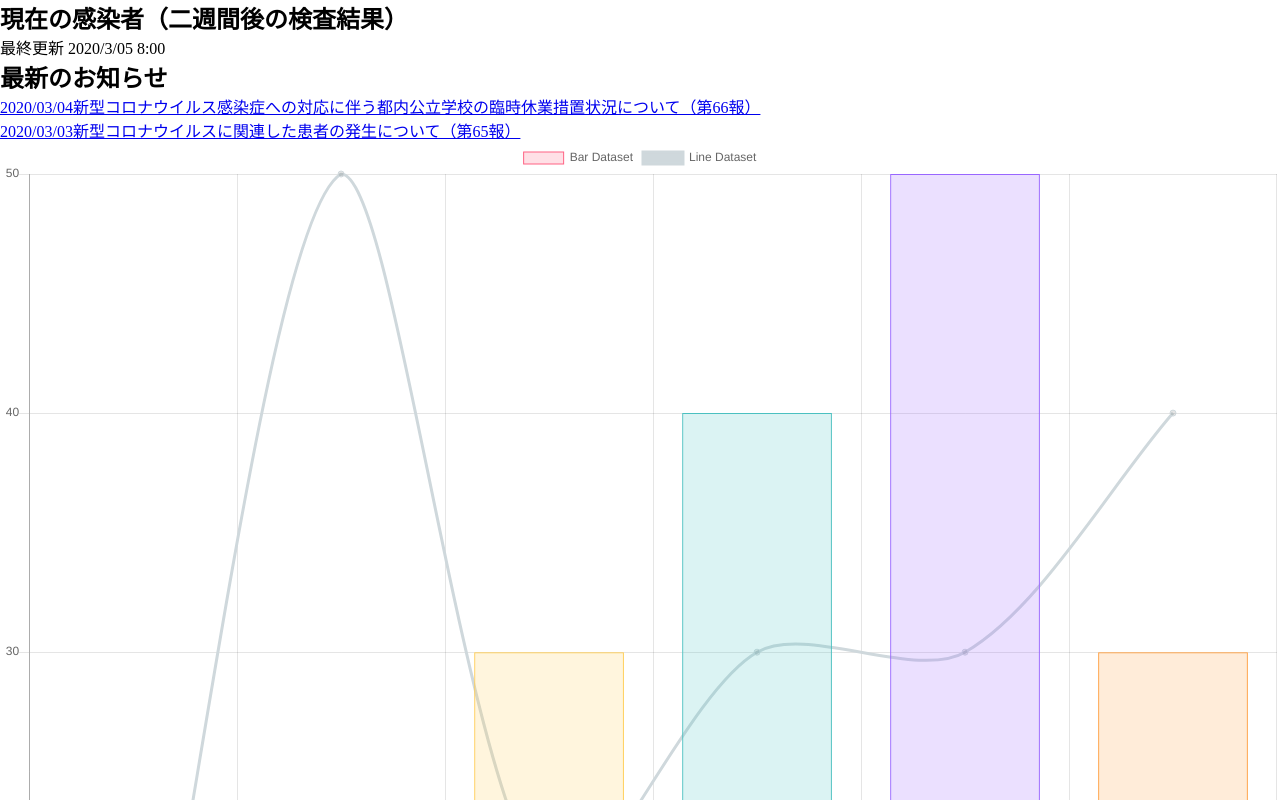
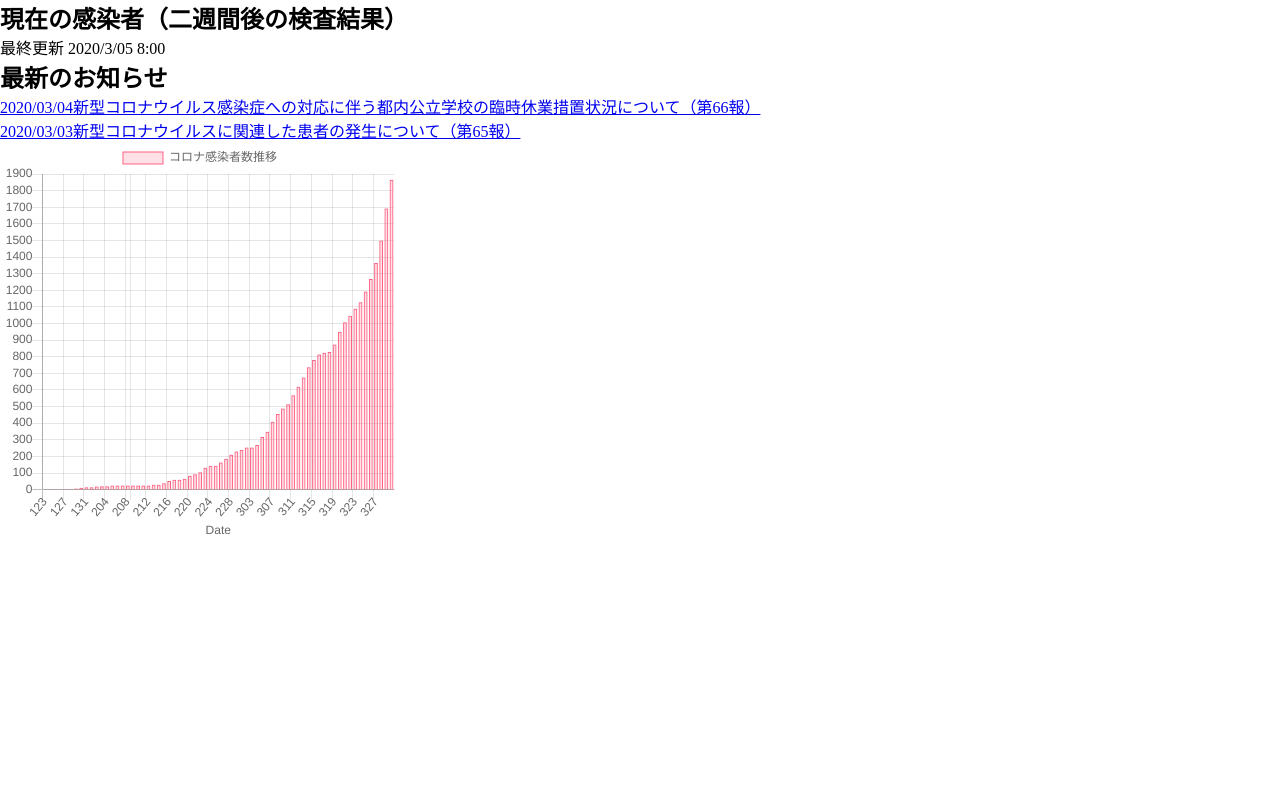
Before and after one commit to yuuyuu-1015/covid-19, a Vue app: page / in a window 1280 px wide. Shown: the top 800 px of the page. Built offline with nearby package versions, Linux system fonts and the light colour scheme.

Commit message:
data.jsonとリンク

```diff
--- a/src/App.vue
+++ b/src/App.vue
@@ -7,8 +7,11 @@
     <whats-new :items="newsItems"></whats-new>
     <v-row>
       <v-col>
-        <time-bar-chart  :chart-data="patientsGraph"></time-bar-chart>
+        <time-bar-chart></time-bar-chart>
       </v-col>
+      <v-col></v-col>
+      <v-col></v-col>
+      <v-col></v-col>
     </v-row>
   </div>
 </template>
@@ -30,9 +33,7 @@ export default {
     return{
       date: Data.lastUpdate,
       title: "現在の感染者（二週間後の検査結果）",
-      newsItems: News.newsItems,
-    // 感染者数グラフ
-      patientsGraph : (Data.patients_summary.data)
+      newsItems: News.newsItems
     }
   }
 }
--- a/src/components/TimeBarChart.vue
+++ b/src/components/TimeBarChart.vue
@@ -1,5 +1,6 @@
 <script>
 import { Bar } from 'vue-chartjs';
+import Data from '@/data/data.json';
 
 export default {
   extends: Bar,
@@ -7,36 +8,18 @@ export default {
   data () {
     return {
       data: {
-        labels: ['January', 'February', 'March', 'April', 'May', 'June'],
+        labels: Data.patients_summary.date,
         datasets: [
           {
-            label: 'Bar Dataset',
-            data: [10, 20, 30, 40, 50, 30],
-            backgroundColor: [
+            label: 'コロナ感染者数推移',
+            data: Data.patients_summary.data,
+            backgroundColor:
               'rgba(255, 99, 132, 0.2)',
-              'rgba(54, 162, 235, 0.2)',
-              'rgba(255, 206, 86, 0.2)',
-              'rgba(75, 192, 192, 0.2)',
-              'rgba(153, 102, 255, 0.2)',
-              'rgba(255, 159, 64, 0.2)'
-            ],
-            borderColor: [
+
+            borderColor:
               'rgba(255, 99, 132, 1)',
-              'rgba(54, 162, 235, 1)',
-              'rgba(255, 206, 86, 1)',
-              'rgba(75, 192, 192, 1)',
-              'rgba(153, 102, 255, 1)',
-              'rgba(255, 159, 64, 1)'
-            ],
+
             borderWidth: 1
-          },
-          {
-            label: 'Line Dataset',
-            data: [10, 50, 20, 30, 30, 40],
-            borderColor: '#CFD8DC',
-            fill: false,
-            type: 'line',
-            lineTension: 0.3,
           }
         ]
       },
@@ -45,13 +28,13 @@ export default {
           xAxes: [{
             scaleLabel: {
               display: true,
-              labelString: 'Month'
+              labelString: 'Date'
             }
           }],
           yAxes: [{
             ticks: {
               beginAtZero: true,
-              stepSize: 10,
+              stepSize: 100,
             }
           }]
         }
--- a/src/data/data.json
+++ b/src/data/data.json
@@ -2,172 +2,76 @@
     "lastUpdate": "2020\/3\/05 8:00",
 
     "patients_summary": {
-        "date": "2020\/3\/4 19:30",
-        "data": [
-            {
-                "日付": "2020-01-24",
-                "小計": 1
-            },
-            {
-                "日付": "2020-01-25",
-                "小計": 1
-            },
-            {
-                "日付": "2020-01-26",
-                "小計": 0
-            },
-            {
-                "日付": "2020-01-27",
-                "小計": 0
-            },
-            {
-                "日付": "2020-01-28",
-                "小計": 0
-            },
-            {
-                "日付": "2020-01-29",
-                "小計": 0
-            },
-            {
-                "日付": "2020-01-30",
-                "小計": 1
-            },
-            {
-                "日付": "2020-01-31",
-                "小計": 0
-            },
-            {
-                "日付": "2020-02-01",
-                "小計": 0
-            },
-            {
-                "日付": "2020-02-02",
-                "小計": 0
-            },
-            {
-                "日付": "2020-02-03",
-                "小計": 0
-            },
-            {
-                "日付": "2020-02-04",
-                "小計": 0
-            },
-            {
-                "日付": "2020-02-05",
-                "小計": 0
-            },
-            {
-                "日付": "2020-02-06",
-                "小計": 0
-            },
-            {
-                "日付": "2020-02-07",
-                "小計": 0
-            },
-            {
-                "日付": "2020-02-08",
-                "小計": 0
-            },
-            {
-                "日付": "2020-02-09",
-                "小計": 0
-            },
-            {
-                "日付": "2020-02-10",
-                "小計": 0
-            },
-            {
-                "日付": "2020-02-11",
-                "小計": 0
-            },
-            {
-                "日付": "2020-02-12",
-                "小計": 0
-            },
-            {
-                "日付": "2020-02-13",
-                "小計": 1
-            },
-            {
-                "日付": "2020-02-14",
-                "小計": 2
-            },
-            {
-                "日付": "2020-02-15",
-                "小計": 8
-            },
-            {
-                "日付": "2020-02-16",
-                "小計": 5
-            },
-            {
-                "日付": "2020-02-17",
-                "小計": 0
-            },
-            {
-                "日付": "2020-02-18",
-                "小計": 3
-            },
-            {
-                "日付": "2020-02-19",
-                "小計": 3
-            },
-            {
-                "日付": "2020-02-20",
-                "小計": 0
-            },
-            {
-                "日付": "2020-02-21",
-                "小計": 3
-            },
-            {
-                "日付": "2020-02-22",
-                "小計": 1
-            },
-            {
-                "日付": "2020-02-23",
-                "小計": 0
-            },
-            {
-                "日付": "2020-02-24",
-                "小計": 3
-            },
-            {
-                "日付": "2020-02-25",
-                "小計": 0
-            },
-            {
-                "日付": "2020-02-26",
-                "小計": 3
-            },
-            {
-                "日付": "2020-02-27",
-                "小計": 1
-            },
-            {
-                "日付": "2020-02-28",
-                "小計": 0
-            },
-            {
-                "日付": "2020-02-29",
-                "小計": 1
-            },
-            {
-                "日付": "2020-03-01",
-                "小計": 2
-            },
-            {
-                "日付": "2020-03-02",
-                "小計": 0
-            },
-            {
-                "日付": "2020-03-03",
-                "小計": 1
-            },
-            {
-                "日付": "2020-03-04",
-                "小計": 4
-            }
-        ]
+        "date": [
+            123,
+124,
+125,
+126,
+127,
+128,
+129,
+130,
+131,
+201,
+202,
+203,
+204,
+205,
+206,
+207,
+208,
+209,
+210,
+211,
+212,
+213,
+214,
+215,
+216,
+217,
+218,
+219,
+220,
+221,
+222,
+223,
+224,
+225,
+226,
+227,
+228,
+229,
+301,
+302,
+303,
+304,
+305,
+306,
+307,
+308,
+309,
+310,
+311,
+312,
+313,
+314,
+315,
+316,
+317,
+318,
+319,
+320,
+321,
+322,
+323,
+324,
+325,
+326,
+327,
+328,
+329,
+330
+        ],
+        "data": [1,2,2,3,3,4,7,11,14,15,19,20,20,25,25,25,25,25,25,25,25,29,30,38,52,59,59,66,84,93,105,132,144,144,164,186,210,230,239,254,254,268,317,349,408,455,488,514,568,619,675,737,780,814,824,829,873,950,1007,1046,1089,1128,1193,1268,1364,1499,1693,1866]
     }
 }
```
